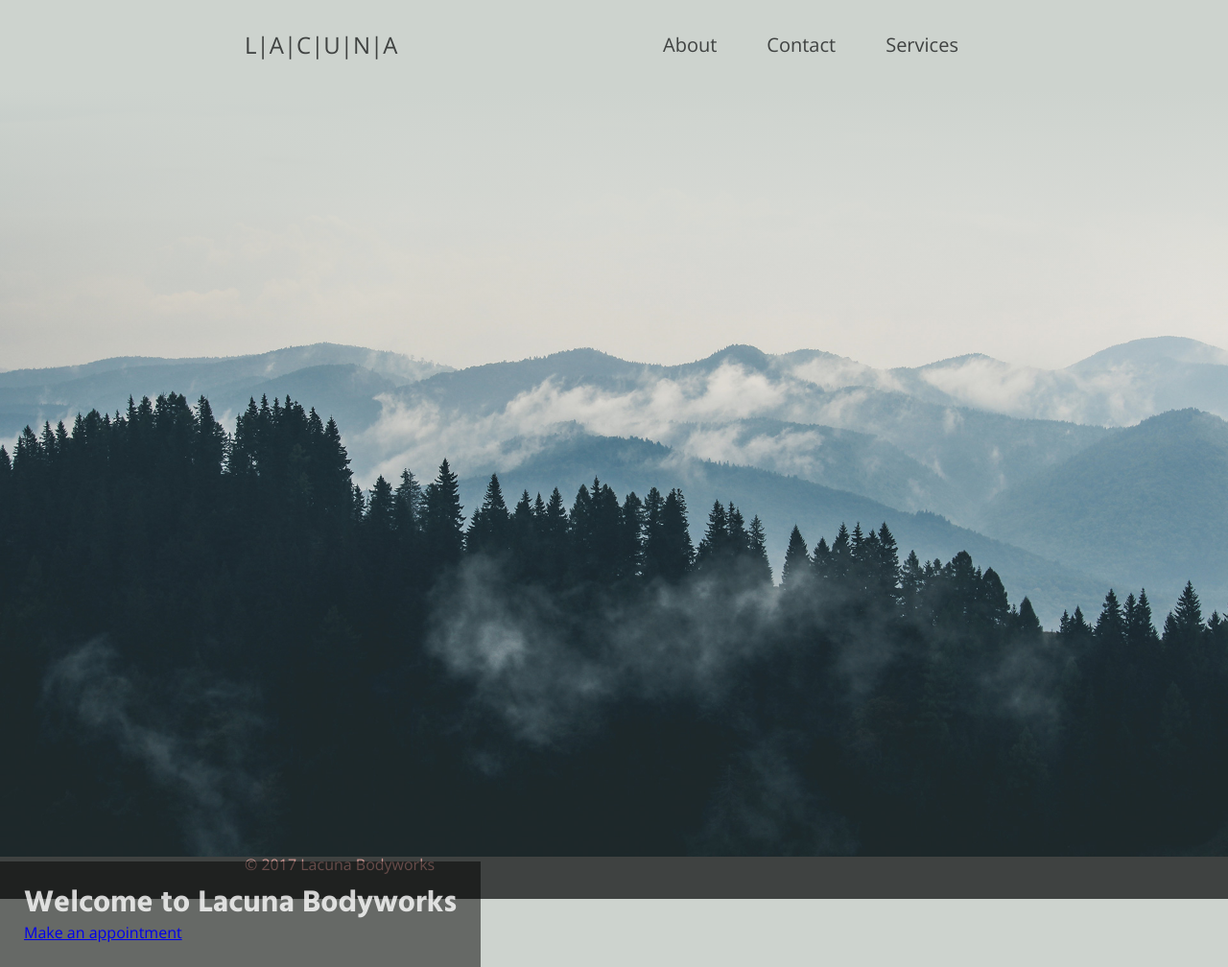
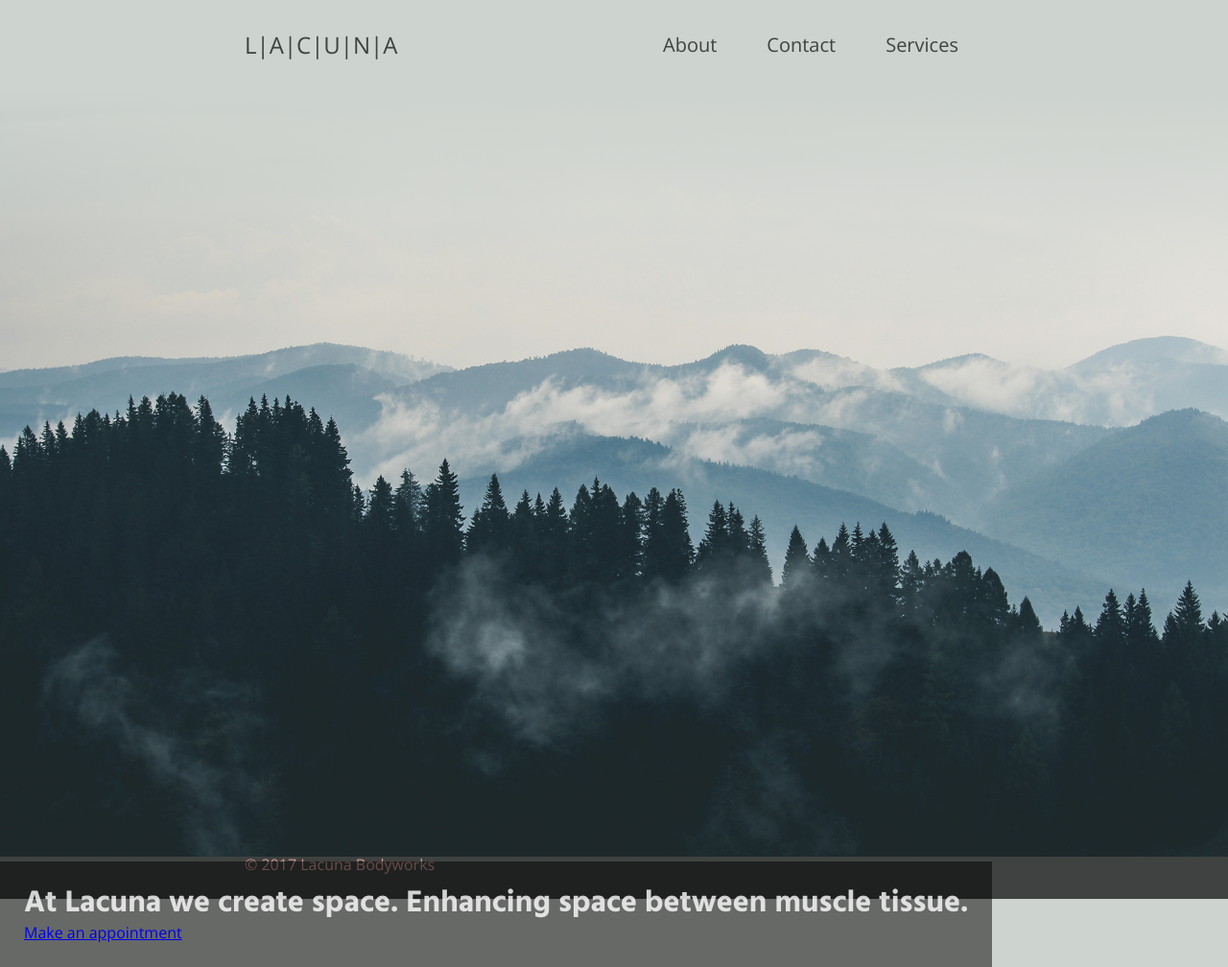
Before and after one commit to victoriarice/lacuna, a Jekyll site: the page built from index.md, in a window 1280 px wide. Shown: the whole page at 96% size. Built offline with Jekyll 4.4.1, drawn with Linux system fonts in a browser that asks for light colours; nearby versions of some CDN libraries.

Commit message:
Updated Index

```diff
--- a/index.md
+++ b/index.md
@@ -2,7 +2,7 @@
 title: Home
 position: 0
 hero:
-  welcome message: Welcome to Lacuna Bodyworks
+  welcome message: At Lacuna we create space. Enhancing space between muscle tissue.
   image: "/uploads/mountains-clouds-forest-fog.jpg"
   button:
     url: "/contact/"
```
